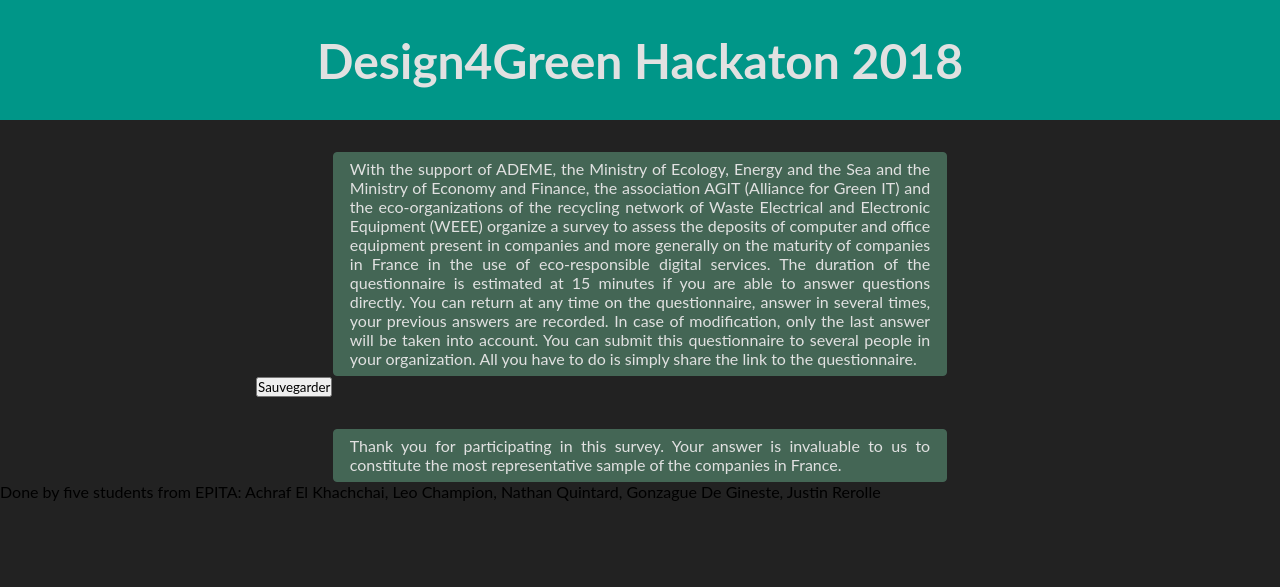
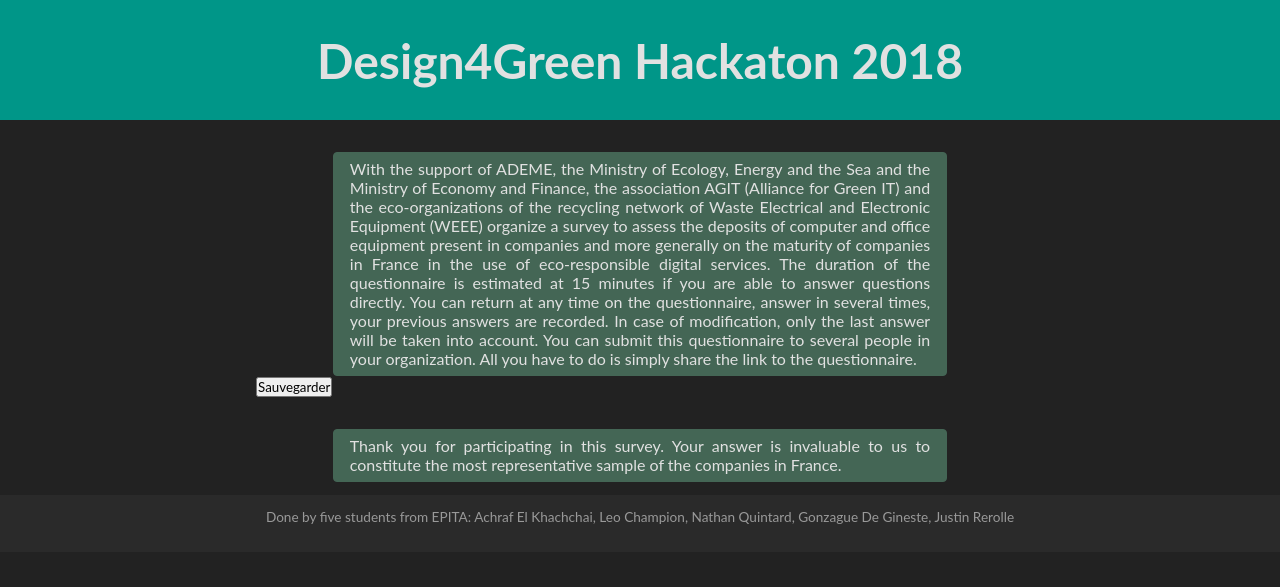
Before and after one commit to kapitalrisk/GreenIT, a Symfony app: template templates/index.html.twig in a window 1280 px wide. Shown: the top 587 px of the page. Run offline with Twig, Linux system fonts and the light colour scheme; the template is opened without the code that fills it, so the values that code supplies are empty; some libraries are stand-ins or nearby versions.

Commit message:
few adjustements

```diff
--- a/public/script.js
+++ b/public/script.js
@@ -1,5 +1,3 @@
-let darkColor = '#222222'
-let clearColor = '#E1E1E1'
 document.getElementById('save').onclick = function save(e) {
     console.log('dasdasdaszdasdaszdsadasdasdsadsd')
     e.preventDefault();
@@ -11,11 +9,14 @@
     })
     return false;
 }
-document.getElementById('button-co').onclick = function () {
-    document.body.style.setProperty('--primary-color', darkColor)
-    document.body.style.setProperty('--grey-text', darkColor)
-    document.body.style.setProperty('--black-background', clearColor)
-    const tmp = darkColor;
-    darkColor = clearColor;
-    clearColor = tmp;
-};
+let backgroundColor = '#222222'
+let textColor = '#E1E1E1'
+function colors() {
+    document.body.style.setProperty('--primary-color', backgroundColor)
+    document.body.style.setProperty('--grey-text', backgroundColor)
+    document.body.style.setProperty('--black-background', textColor)
+    const tmp = backgroundColor;
+    backgroundColor = textColor;
+    textColor = tmp;
+}
+document.getElementById('button-co').onclick = colors;
--- a/public/styles.css
+++ b/public/styles.css
@@ -4,6 +4,7 @@
     --accent-color: #009688;
     --black-background: #222222;
     --grey-text: rgb(225, 225, 225);
+    --dim-background: #2a2a2a;
 }
 
 * {
@@ -28,6 +29,16 @@
 
 li {
     list-style: none;
+}
+
+footer {
+    background-color: var(--dim-background);
+    margin-top: 1em;
+    padding-top: 1em;
+    padding-bottom: 2em;
+    text-align: center;
+    color: #999;
+    font-size: 0.85em;
 }
 
 .header-bar {
--- a/templates/category.html.twig
+++ b/templates/category.html.twig
@@ -1,10 +1,10 @@
 <div class='categorie-header-container'>
     <div class='left-container'>
         <div class='sup-container'>
-            <span class='left-bar'></span>
+            <span class='left-bar bcolor-{{ category | lower | replace({' ': '-'}) }}'></span>
         </div>
         <div class='sup-container'>
-            <span class='categorie-bubble'></span>
+            <span class='categorie-bubble bcolor-{{ category | lower | replace({' ': '-'}) }}'></span>
         </div>
     </div>
     <div class='categorie-title-container'>
--- a/templates/index.html.twig
+++ b/templates/index.html.twig
@@ -117,9 +117,9 @@
                         {% set i = 0 %}
                         {% for label, textbox in question.choices %}
                             <div>
-                                <input type="{{ type }}" id="{{ question.id }}:{{ i }}"
-                                       name="{{ question.id }}" value="{# FIXME #}">
-                                <label for="{{ question.id }}:{{ i }}">{{ label }}</label>
+                                <input class='{{ type }}' type="{{ type }}" id="{{ question.id }}:{{ i }}"
+                                       name="{{ question.id }}" value="{{ i }}">
+                                <label class='label label-{{ type }}'for="{{ question.id }}:{{ i }}">{{ label }}</label>
                                 {% if textbox %}
                                     <input type="text" id="{{ question.id }}:{{ i }}:text" name="{{ questions.id ~ 'text' }}">
                                 {% endif %}
--- a/templates/question_prelude.html.twig
+++ b/templates/question_prelude.html.twig
@@ -2,10 +2,10 @@
     <div class='question-header-container'>
         <div class='left-container'>
             <div class='sup-container'>
-                <span class='left-bar'></span>
+                <span class='left-bar bcolor-{{ category | lower | replace({' ': '-'}) }}'></span>
             </div>
             <div class='sup-container'>
-                <span class='question-bubble'></span>
+                <span class='question-bubble bcolor-{{ category | lower | replace({' ': '-'}) }}'></span>
             </div>
         </div>
         <div class='question-title-container'>
@@ -21,6 +21,6 @@
 
     <div class='answer-container'>
         <div class="left-container">
-            <div class='left-bar'></div>
+            <div class='left-bar bcolor-{{ category | lower | replace({' ': '-'}) }}'></div>
         </div>
         <div>
```
